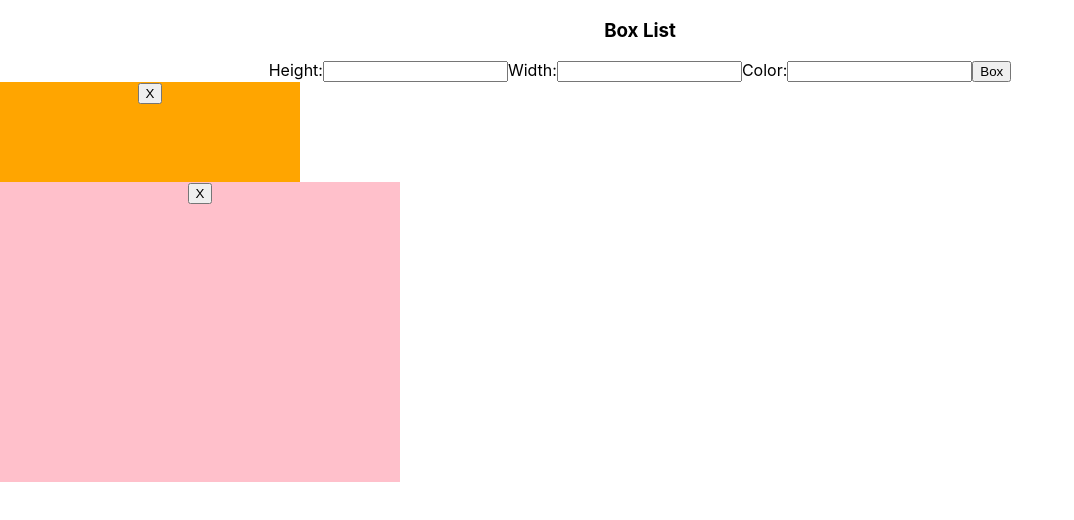
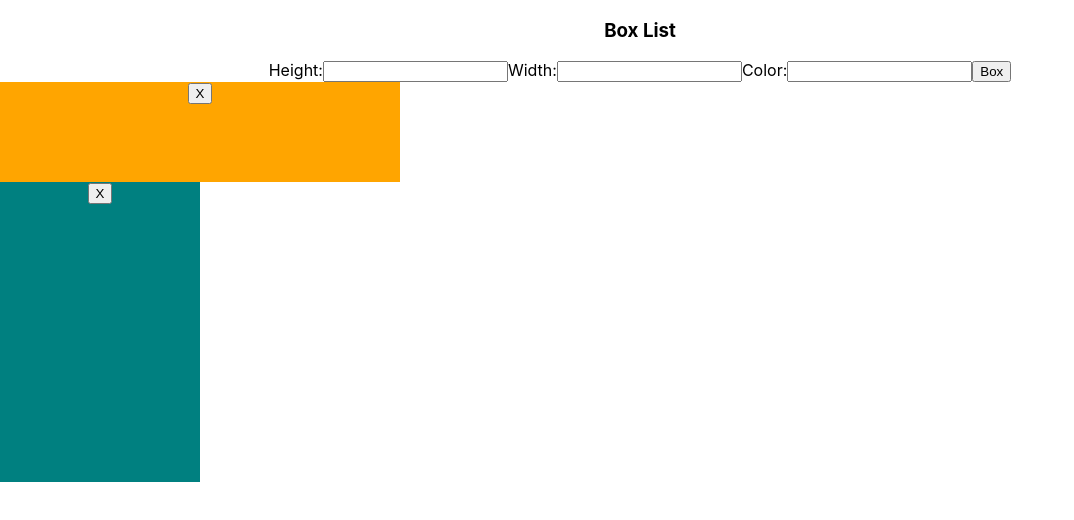
Before and after one commit to PatrickSontag/react_forms, a React (Create React App) app: page / in a window 1280 px wide. Shown: the top 520 px of the page, without its empty margins (0-1074 px from the left). Built offline with nearby package versions, Linux system fonts and the light colour scheme.

Commit message:
reset for on submit

```diff
--- a/src/Box.js
+++ b/src/Box.js
@@ -1,7 +1,7 @@
 import './Box.css';
 
 function Box(props) {
-  const { boxHeight, boxWidth, boxColor } = props;
+  const { boxHeight, boxWidth, boxColor, removeBox } = props;
   return (
     <div className="Box" style={{
       // height: "200px",
@@ -11,7 +11,7 @@ function Box(props) {
       width: boxWidth,
       backgroundColor: boxColor
       }}>
-      <button>X</button>
+      <button onClick={removeBox}>X</button>
     </div>
   );
 }
--- a/src/BoxList.js
+++ b/src/BoxList.js
@@ -7,20 +7,31 @@ import NewBoxForm from './NewBoxForm';
 function BoxList() {
 
     const INITIAL_STATE = [
-        { id: uuid(), height: '100px', width: "300px", color: "orange" },
-        { id: uuid(), height: '300px', width: "400px", color: "pink" }
+        { id: uuid(), height: '100px', width: "400px", color: "orange" },
+        { id: uuid(), height: '300px', width: "200px", color: "teal" }
       ]
       const [boxes, setBoxes] = useState(INITIAL_STATE);
       const addBox = (newBox) => {
         setBoxes(boxes => [...boxes, { ...newBox, id: uuid() }])
         console.log("boxes", boxes);
       }
+
+      const removeBox = (id) => {
+        setBoxes(boxes.filter(b => b.id !== id))
+      }
+
       return (
         <div>
           <h3>Box List</h3>
           <NewBoxForm addBox={addBox} />
           <div>
-            {boxes.map(({ id, height, width, color }) => <Box id={id} boxHeight={height} boxWidth={width} boxColor={color} key={id} />)}
+            {boxes.map(({ id, height, width, color }) =>
+                <Box
+                    id={id} boxHeight={height}
+                    boxWidth={width}
+                    boxColor={color}
+                    key={id}
+                    removeBox={removeBox}/>)}
           </div>
 
         </div>
--- a/src/NewBoxForm.js
+++ b/src/NewBoxForm.js
@@ -22,6 +22,7 @@ function NewBoxForm({ addBox }) {
   const handleSubmit = (e) => {
     e.preventDefault();
     addBox({ ...formData });
+    setFormData(INITIAL_STATE);
   };
 
   return (
```
